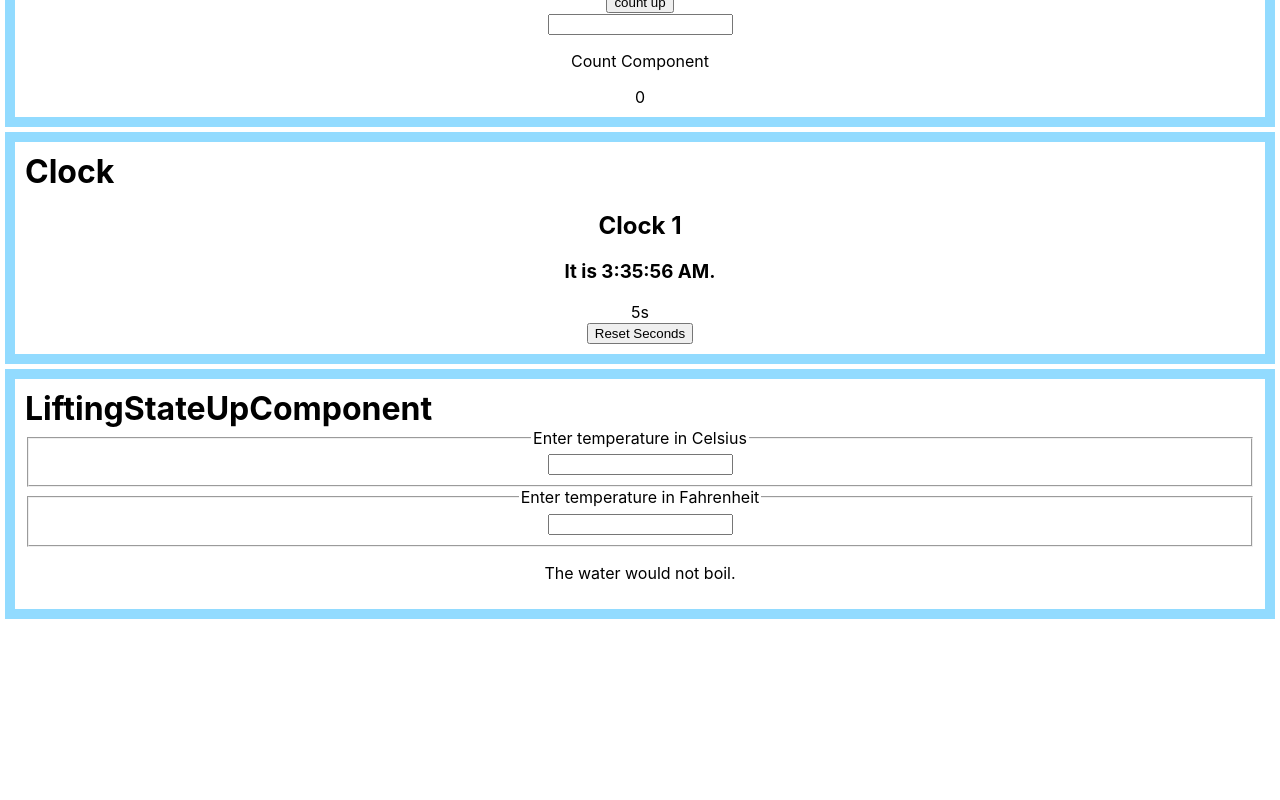
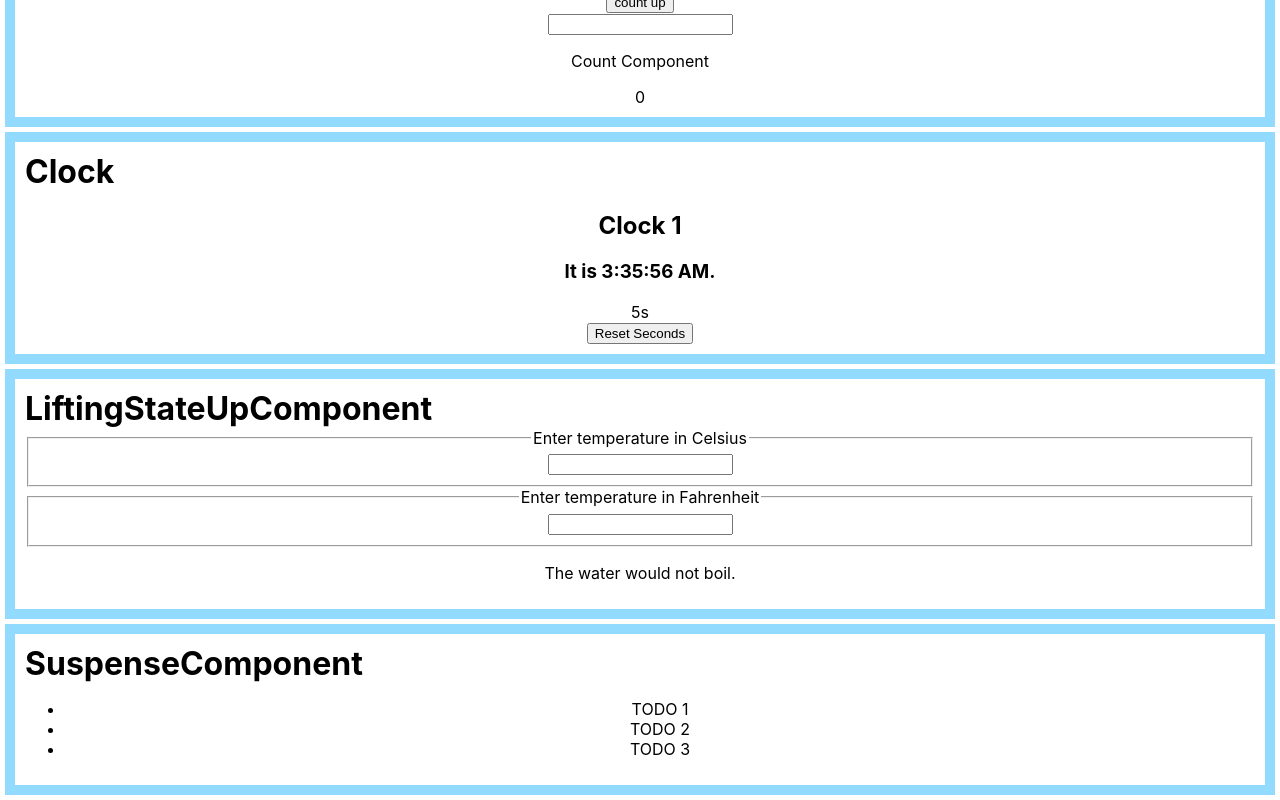
Before and after one commit to 2017Yasu/test-react-components, a React (Create React App) app: page / in a window 1280 px wide. Shown: the part 629-1429 px from the top of the page. Before the commit the page ends 1253 px from the top, so only its background shows below. Built offline with nearby package versions, Linux system fonts and the light colour scheme.

Commit message:
Suspenseを使ってデータ取得中はfallbackコンポーネントを表示するようなコンポーネントを作成

```diff
--- a/src/App.tsx
+++ b/src/App.tsx
@@ -4,6 +4,7 @@ import FunctionMemoComponent from './components/function-memo-component';
 import FunctionCallbackComponent from './components/function-callback-component';
 import Clock from './components/class-lifecycle-component';
 import LiftingStateUpComponent from './components/lifting-state-up-component';
+import SuspenseComponent from './components/suspense-component';
 
 import './App.scss';
 
@@ -41,6 +42,12 @@ function App(): JSX.Element {
             >
                 <LiftingStateUpComponent />
             </CompositionComponent>
+            <CompositionComponent
+                color={defaultBorderColor}
+                title='SuspenseComponent'
+            >
+                <SuspenseComponent />
+            </CompositionComponent>
         </div>
     );
 }
--- /dev/null
+++ b/src/components/suspense-component/LazyComponent.tsx
@@ -0,0 +1,56 @@
+type WrapPromiseType<T> = {
+    read: () => T;
+};
+
+const fetchTodoList = (): WrapPromiseType<string[]> => {
+    const promise = new Promise<string[]>((res) => {
+        setTimeout(() => {
+            res([
+                'TODO 1',
+                'TODO 2',
+                'TODO 3',
+            ]);
+        }, 5000);
+    });
+    return wrapPromise<string[]>(promise);
+};
+
+function wrapPromise<T>(promise: Promise<T>): WrapPromiseType<T> {
+    let status = 'pending';
+    let result: T;
+
+    const suspender = promise.then(
+        (r) => {
+            status = 'fulfilled';
+            result = r;
+        },
+        (e) => {
+            status = 'rejected';
+            result = e;
+        }
+    );
+
+    const read = () => {
+        if (status === 'pending') {
+            throw suspender;
+        } else if (status === 'rejected') {
+            throw result;
+        } else {
+            return result;
+        }
+    };
+    return { read };
+}
+
+const todoList = fetchTodoList();
+
+const LazyComponent = (): JSX.Element => {
+    const items = todoList.read().map((todo) => {
+        return <li key={todo}>{todo}</li>;
+    });
+    return (
+        <ul>{items}</ul>
+    );
+};
+
+export default LazyComponent;
--- /dev/null
+++ b/src/components/suspense-component/SuspenseComponent.tsx
@@ -0,0 +1,13 @@
+import React, { Suspense } from 'react';
+
+const LazyComponent = React.lazy(() => import('./LazyComponent'));
+
+export default function SuspenseComponent(): JSX.Element {
+    return (
+        <div>
+            <Suspense fallback={<div>Loading...</div>}>
+                <LazyComponent />
+            </Suspense>
+        </div>
+    );
+}
--- /dev/null
+++ b/src/components/suspense-component/index.ts
@@ -0,0 +1,3 @@
+import SuspenseComponent from './SuspenseComponent';
+
+export default SuspenseComponent;
```
